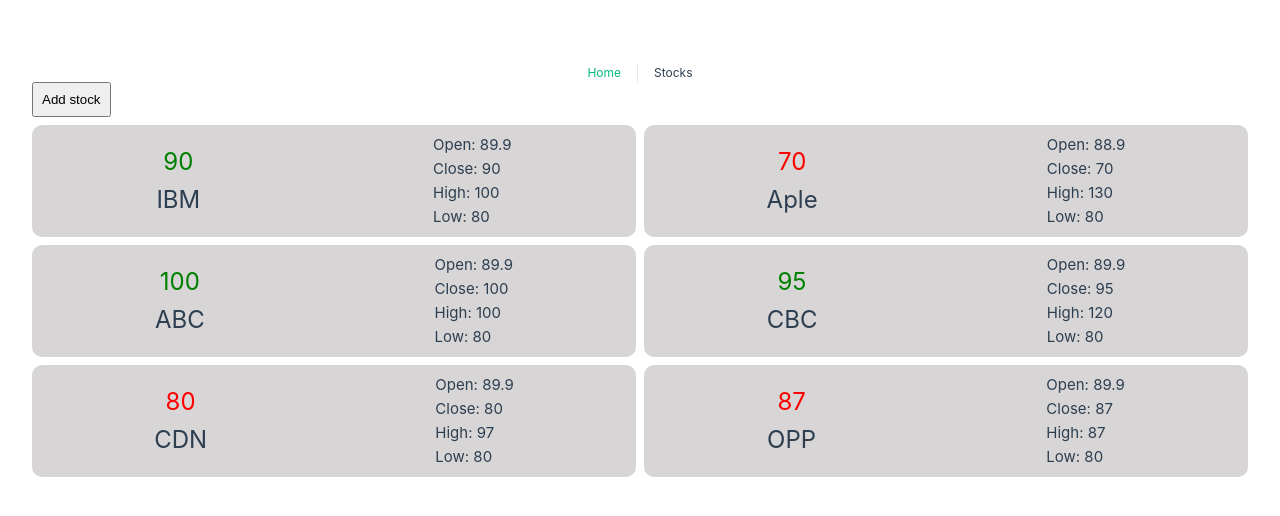
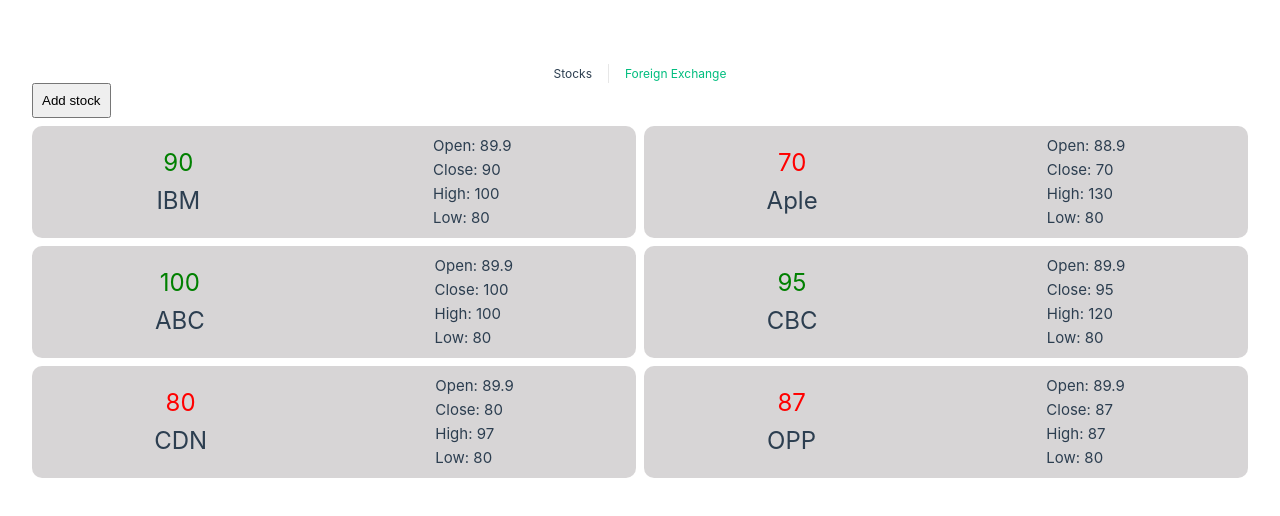
Before and after one commit to Doaa-Ismael/Stick-ticket-app, a Vue app: page /stocks in a window 1280 px wide. Shown: the top 516 px of the page. Built offline with nearby package versions, Linux system fonts and the light colour scheme.

Commit message:
remove Home route

```diff
--- a/src/App.vue
+++ b/src/App.vue
@@ -5,8 +5,8 @@ import { RouterLink, RouterView } from "vue-router";
 <template>
   <header>
     <nav>
-      <RouterLink to="/">Home</RouterLink>
       <RouterLink to="/stocks">Stocks</RouterLink>
+      <RouterLink to="/fx">Foreign Exchange</RouterLink>
     </nav>
   </header>
 
@@ -14,10 +14,6 @@ import { RouterLink, RouterView } from "vue-router";
 </template>
 
 <style scoped>
-header {
-  line-height: 1.5;
-  max-height: 100vh;
-}
 
 nav {
   width: 100%;
--- a/src/router/index.ts
+++ b/src/router/index.ts
@@ -1,20 +1,15 @@
 import { createRouter, createWebHistory } from 'vue-router'
-import HomeView from '../views/HomeView.vue'
 
 const router = createRouter({
   history: createWebHistory(import.meta.env.BASE_URL),
   routes: [
     {
       path: '/',
-      name: 'home',
-      component: HomeView
+      redirect: '/stocks'
     },
     {
       path: '/stocks',
       name: 'stocks',
-      // route level code-splitting
-      // this generates a separate chunk (About.[hash].js) for this route
-      // which is lazy-loaded when the route is visited.
       component: () => import('../views/StocksView.vue')
     }
   ]
--- a/src/views/HomeView.vue
+++ /dev/null
@@ -1,7 +0,0 @@
-<script setup lang="ts"></script>
-
-<template>
-  <main>
-    <h1>Stock Ticker App</h1>
-  </main>
-</template>
```
